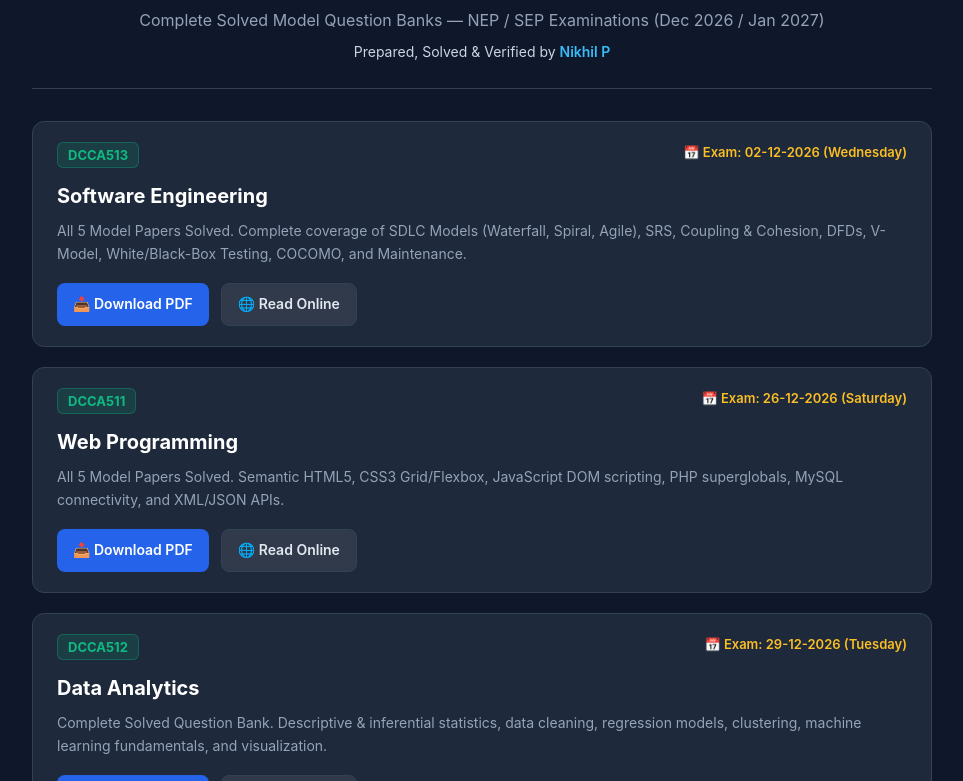
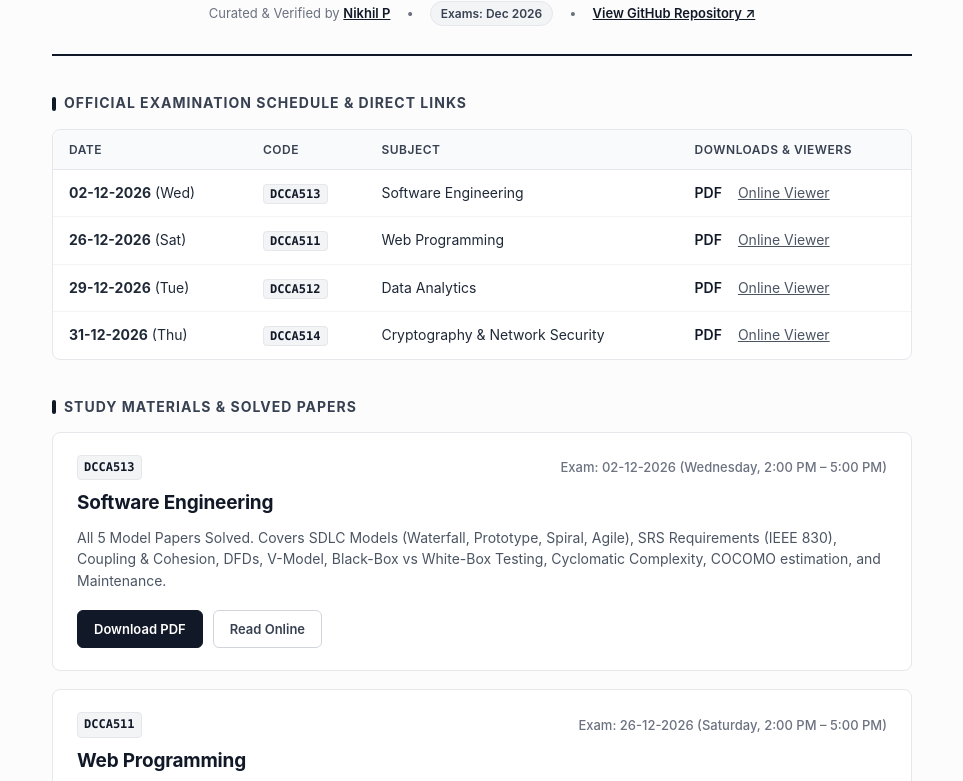
Before and after one commit to nikylogic/bcu-bca-5th-sem-notes, a plain HTML site: page index.html in a window 1280 px wide. Shown: the part 152-933 px from the top of the page, without its empty margins (158-1121 px from the left). Drawn offline with Linux system fonts and the light colour scheme.

Commit message:
Design update: Minimalist publication styling for web portal & add live portal links

```diff
--- a/index.html
+++ b/index.html
@@ -3,253 +3,420 @@
 <head>
   <meta charset="UTF-8">
   <meta name="viewport" content="width=device-width, initial-scale=1.0">
-  <title>BCU BCA 5th Sem — Solved Question Banks by Nikhil P</title>
-  <meta name="description" content="Complete Solved Model Question Banks for BCU (Bengaluru City University) BCA 5th Semester examinations. Software Engineering, Web Programming, Cryptography, and Data Analytics.">
+  <title>BCU BCA 5th Sem — Solved Question Banks | Nikhil P</title>
+  <meta name="description" content="Complete Solved Model Question Banks for Bengaluru City University (BCU) BCA 5th Semester examinations. Curated and verified by Nikhil P.">
   <style>
-    :root {
-      --primary: #2563eb;
-      --primary-hover: #1d4ed8;
-      --bg: #0f172a;
-      --card-bg: #1e293b;
-      --text: #f8fafc;
-      --text-muted: #94a3b8;
-      --border: #334155;
-      --accent: #10b981;
+    *, *::before, *::after {
+      box-sizing: border-box;
+      margin: 0;
+      padding: 0;
     }
-    *, *::before, *::after { box-sizing: border-box; margin: 0; padding: 0; }
+
+    html {
+      -webkit-font-smoothing: antialiased;
+      -moz-osx-font-smoothing: grayscale;
+    }
+
     body {
-      font-family: -apple-system, BlinkMacSystemFont, "Segoe UI", Roboto, Helvetica, Arial, sans-serif;
-      background-color: var(--bg);
-      color: var(--text);
+      font-family: -apple-system, BlinkMacSystemFont, "Segoe UI", Roboto, "Helvetica Neue", Arial, sans-serif;
       line-height: 1.6;
-      padding: 24px 16px;
+      color: #111827;
+      background-color: #fcfcfc;
+      padding: 40px 20px 80px 20px;
     }
-    .container {
-      max-width: 900px;
+
+    .wrapper {
+      max-width: 860px;
       margin: 0 auto;
     }
-    header {
+
+    /* Minimalist Publication Header */
+    .header {
       text-align: center;
-      padding: 40px 0 24px 0;
-      border-bottom: 1px solid var(--border);
-      margin-bottom: 32px;
+      padding-bottom: 28px;
+      margin-bottom: 36px;
+      border-bottom: 2px solid #111827;
     }
-    .badge {
-      display: inline-block;
-      padding: 4px 12px;
-      border-radius: 9999px;
+
+    .univ-tag {
       font-size: 13px;
       font-weight: 600;
-      background: rgba(37, 99, 235, 0.2);
-      color: #60a5fa;
-      margin-bottom: 12px;
-      border: 1px solid rgba(96, 165, 250, 0.3);
-    }
-    h1 {
-      font-size: 28px;
-      font-weight: 800;
-      margin-bottom: 8px;
-      background: linear-gradient(to right, #60a5fa, #a78bfa);
-      -webkit-background-clip: text;
-      -webkit-text-fill-color: transparent;
-    }
-    .subtitle {
-      font-size: 16px;
-      color: var(--text-muted);
+      text-transform: uppercase;
+      letter-spacing: 1.5px;
+      color: #4b5563;
       margin-bottom: 8px;
     }
-    .author-tag {
-      font-size: 14px;
-      color: #cbd5e1;
+
+    .main-title {
+      font-size: 26px;
+      font-weight: 800;
+      color: #111827;
+      letter-spacing: -0.5px;
+      margin-bottom: 6px;
     }
-    .author-tag a {
-      color: #38bdf8;
-      text-decoration: none;
+
+    .sub-title {
+      font-size: 15px;
+      font-weight: 500;
+      color: #4b5563;
+      margin-bottom: 12px;
+    }
+
+    .meta-line {
+      display: inline-flex;
+      align-items: center;
+      gap: 16px;
+      font-size: 13px;
+      color: #6b7280;
+      flex-wrap: wrap;
+      justify-content: center;
+    }
+
+    .meta-line a {
+      color: #111827;
+      text-decoration: underline;
       font-weight: 600;
     }
-    .author-tag a:hover { text-decoration: underline; }
+
+    .badge-pill {
+      background: #f3f4f6;
+      border: 1px solid #e5e7eb;
+      padding: 2px 10px;
+      border-radius: 9999px;
+      font-weight: 600;
+      color: #374151;
+      font-size: 12px;
+    }
+
+    /* Timetable Table */
+    .section-title {
+      font-size: 14px;
+      font-weight: 700;
+      text-transform: uppercase;
+      letter-spacing: 1px;
+      color: #374151;
+      margin: 32px 0 14px 0;
+      display: flex;
+      align-items: center;
+      gap: 8px;
+    }
+
+    .section-title::before {
+      content: "";
+      display: inline-block;
+      width: 4px;
+      height: 14px;
+      background: #111827;
+      border-radius: 2px;
+    }
+
+    .table-container {
+      overflow-x: auto;
+      margin-bottom: 36px;
+      border: 1px solid #e5e7eb;
+      border-radius: 8px;
+      background: #ffffff;
+    }
+
+    table {
+      width: 100%;
+      border-collapse: collapse;
+      font-size: 14px;
+      text-align: left;
+    }
+
+    th {
+      background: #f9fafb;
+      font-weight: 600;
+      color: #374151;
+      padding: 10px 16px;
+      border-bottom: 1px solid #e5e7eb;
+      font-size: 12px;
+      text-transform: uppercase;
+      letter-spacing: 0.5px;
+    }
+
+    td {
+      padding: 12px 16px;
+      border-bottom: 1px solid #f3f4f6;
+      color: #1f2937;
+    }
+
+    tr:last-child td {
+      border-bottom: none;
+    }
+
+    .code-badge {
+      font-family: ui-monospace, SFMono-Regular, Menlo, Monaco, Consolas, monospace;
+      font-weight: 700;
+      font-size: 12px;
+      background: #f3f4f6;
+      border: 1px solid #e5e7eb;
+      padding: 2px 6px;
+      border-radius: 4px;
+      color: #111827;
+    }
+
+    /* Subject Cards Grid */
     .grid {
       display: grid;
       grid-template-columns: 1fr;
-      gap: 20px;
-      margin-top: 24px;
+      gap: 18px;
+      margin-top: 14px;
     }
-    .card {
-      background: var(--card-bg);
-      border: 1px solid var(--border);
-      border-radius: 12px;
-      padding: 20px 24px;
-      display: flex;
-      flex-direction: column;
-      justify-content: space-between;
-      transition: transform 0.2s, border-color 0.2s;
+
+    .subject-card {
+      background: #ffffff;
+      border: 1px solid #e5e7eb;
+      border-radius: 8px;
+      padding: 22px 24px;
+      transition: border-color 0.15s, box-shadow 0.15s;
     }
-    .card:hover {
-      transform: translateY(-2px);
-      border-color: #475569;
+
+    .subject-card:hover {
+      border-color: #cbd5e1;
+      box-shadow: 0 4px 12px rgba(0, 0, 0, 0.03);
     }
-    .card-header {
+
+    .card-top {
       display: flex;
       justify-content: space-between;
-      align-items: flex-start;
-      margin-bottom: 12px;
+      align-items: center;
+      margin-bottom: 8px;
       flex-wrap: wrap;
       gap: 8px;
     }
-    .subject-code {
+
+    .card-date {
       font-size: 13px;
+      color: #6b7280;
+      font-weight: 500;
+    }
+
+    .card-title {
+      font-size: 19px;
       font-weight: 700;
-      background: rgba(16, 185, 129, 0.15);
-      color: var(--accent);
-      padding: 2px 10px;
-      border-radius: 6px;
-      border: 1px solid rgba(16, 185, 129, 0.3);
+      color: #111827;
+      margin-bottom: 8px;
+      letter-spacing: -0.2px;
     }
-    .exam-date {
-      font-size: 13px;
-      color: #fbbf24;
-      font-weight: 600;
-    }
-    .subject-title {
-      font-size: 20px;
-      font-weight: 700;
-      color: #ffffff;
-      margin-bottom: 8px;
-    }
-    .subject-desc {
+
+    .card-desc {
       font-size: 14px;
-      color: var(--text-muted);
+      color: #4b5563;
+      line-height: 1.55;
       margin-bottom: 18px;
     }
+
+    /* Minimalist Action Buttons */
     .btn-group {
       display: flex;
-      gap: 12px;
+      gap: 10px;
       flex-wrap: wrap;
     }
+
     .btn {
       display: inline-flex;
       align-items: center;
       gap: 6px;
-      padding: 9px 16px;
-      border-radius: 8px;
-      font-size: 14px;
+      padding: 8px 16px;
+      border-radius: 6px;
+      font-size: 13px;
       font-weight: 600;
       text-decoration: none;
-      transition: background 0.15s;
+      transition: all 0.15s;
     }
+
     .btn-primary {
-      background: var(--primary);
+      background: #111827;
       color: #ffffff;
+      border: 1px solid #111827;
     }
+
     .btn-primary:hover {
-      background: var(--primary-hover);
+      background: #1f2937;
+      border-color: #1f2937;
     }
-    .btn-secondary {
-      background: rgba(255, 255, 255, 0.08);
-      color: #e2e8f0;
-      border: 1px solid var(--border);
+
+    .btn-outline {
+      background: #ffffff;
+      color: #374151;
+      border: 1px solid #d1d5db;
     }
-    .btn-secondary:hover {
-      background: rgba(255, 255, 255, 0.15);
+
+    .btn-outline:hover {
+      background: #f9fafb;
+      color: #111827;
+      border-color: #9ca3af;
     }
+
+    /* Footer */
     footer {
       text-align: center;
-      padding: 40px 0 20px 0;
+      margin-top: 60px;
+      padding-top: 24px;
+      border-top: 1px solid #e5e7eb;
       font-size: 13px;
-      color: var(--text-muted);
-      border-top: 1px solid var(--border);
-      margin-top: 48px;
+      color: #6b7280;
     }
-    footer a { color: #38bdf8; text-decoration: none; }
+
+    footer a {
+      color: #111827;
+      text-decoration: none;
+      font-weight: 600;
+    }
+
+    footer a:hover {
+      text-decoration: underline;
+    }
   </style>
 </head>
 <body>
-  <div class="container">
-    <header>
-      <div class="badge">BCU BCA 5th Sem Exam Master Portal</div>
-      <h1>Bengaluru City University (BCU)</h1>
-      <div class="subtitle">Complete Solved Model Question Banks — NEP / SEP Examinations (Dec 2026 / Jan 2027)</div>
-      <div class="author-tag">Prepared, Solved & Verified by <a href="https://github.com/nikylogic" target="_blank">Nikhil P</a></div>
+  <div class="wrapper">
+
+    <!-- Minimal Header -->
+    <header class="header">
+      <div class="univ-tag">Dr. Manmohan Singh Bengaluru City University</div>
+      <h1 class="main-title">BCA 5th Semester — Solved Question Banks</h1>
+      <p class="sub-title">Complete 5 Model Question Papers Solved (Sections A, B & C) — NEP / SEP Scheme</p>
+      <div class="meta-line">
+        <span>Curated & Verified by <a href="https://github.com/nikylogic" target="_blank">Nikhil P</a></span>
+        <span>•</span>
+        <span class="badge-pill">Exams: Dec 2026</span>
+        <span>•</span>
+        <a href="https://github.com/nikylogic/bcu-bca-5th-sem-notes" target="_blank">View GitHub Repository ↗</a>
+      </div>
     </header>
 
+    <!-- Overview Table -->
+    <div class="section-title">Official Examination Schedule & Direct Links</div>
+    <div class="table-container">
+      <table>
+        <thead>
+          <tr>
+            <th>Date</th>
+            <th>Code</th>
+            <th>Subject</th>
+            <th>Downloads & Viewers</th>
+          </tr>
+        </thead>
+        <tbody>
+          <tr>
+            <td><strong>02-12-2026</strong> (Wed)</td>
+            <td><span class="code-badge">DCCA513</span></td>
+            <td>Software Engineering</td>
+            <td>
+              <a href="pdfs/DCCA513_Software_Engineering_Solved_Question_Bank_BCU_BCA_5th_Sem.pdf" download style="color:#111827; font-weight:600; text-decoration:none; margin-right:12px;">PDF</a>
+              <a href="web-viewers/DCCA513_Software_Engineering.html" target="_blank" style="color:#4b5563; text-decoration:underline;">Online Viewer</a>
+            </td>
+          </tr>
+          <tr>
+            <td><strong>26-12-2026</strong> (Sat)</td>
+            <td><span class="code-badge">DCCA511</span></td>
+            <td>Web Programming</td>
+            <td>
+              <a href="pdfs/DCCA511_Web_Programming_Solved_Question_Bank_BCU_BCA_5th_Sem.pdf" download style="color:#111827; font-weight:600; text-decoration:none; margin-right:12px;">PDF</a>
+              <a href="web-viewers/DCCA511_Web_Programming.html" target="_blank" style="color:#4b5563; text-decoration:underline;">Online Viewer</a>
+            </td>
+          </tr>
+          <tr>
+            <td><strong>29-12-2026</strong> (Tue)</td>
+            <td><span class="code-badge">DCCA512</span></td>
+            <td>Data Analytics</td>
+            <td>
+              <a href="pdfs/DCCA512_Data_Analytics_Solved_Question_Bank_BCU_BCA_5th_Sem.pdf" download style="color:#111827; font-weight:600; text-decoration:none; margin-right:12px;">PDF</a>
+              <a href="web-viewers/DCCA512_Data_Analytics.html" target="_blank" style="color:#4b5563; text-decoration:underline;">Online Viewer</a>
+            </td>
+          </tr>
+          <tr>
+            <td><strong>31-12-2026</strong> (Thu)</td>
+            <td><span class="code-badge">DCCA514</span></td>
+            <td>Cryptography & Network Security</td>
+            <td>
+              <a href="pdfs/DCCA514_Cryptography_Network_Security_Solved_Question_Bank_BCU_BCA_5th_Sem.pdf" download style="color:#111827; font-weight:600; text-decoration:none; margin-right:12px;">PDF</a>
+              <a href="web-viewers/DCCA514_Cryptography_Network_Security.html" target="_blank" style="color:#4b5563; text-decoration:underline;">Online Viewer</a>
+            </td>
+          </tr>
+        </tbody>
+      </table>
+    </div>
+
+    <!-- Subject Detail Cards -->
+    <div class="section-title">Study Materials & Solved Papers</div>
     <div class="grid">
+
       <!-- 1. Software Engineering -->
-      <div class="card">
-        <div>
-          <div class="card-header">
-            <span class="subject-code">DCCA513</span>
-            <span class="exam-date">📅 Exam: 02-12-2026 (Wednesday)</span>
-          </div>
-          <div class="subject-title">Software Engineering</div>
-          <div class="subject-desc">
-            All 5 Model Papers Solved. Complete coverage of SDLC Models (Waterfall, Spiral, Agile), SRS, Coupling & Cohesion, DFDs, V-Model, White/Black-Box Testing, COCOMO, and Maintenance.
-          </div>
+      <div class="subject-card">
+        <div class="card-top">
+          <span class="code-badge">DCCA513</span>
+          <span class="card-date">Exam: 02-12-2026 (Wednesday, 2:00 PM – 5:00 PM)</span>
+        </div>
+        <div class="card-title">Software Engineering</div>
+        <div class="card-desc">
+          All 5 Model Papers Solved. Covers SDLC Models (Waterfall, Prototype, Spiral, Agile), SRS Requirements (IEEE 830), Coupling & Cohesion, DFDs, V-Model, Black-Box vs White-Box Testing, Cyclomatic Complexity, COCOMO estimation, and Maintenance.
         </div>
         <div class="btn-group">
-          <a class="btn btn-primary" href="pdfs/DCCA513_Software_Engineering_Solved_Question_Bank_BCU_BCA_5th_Sem.pdf" download>📥 Download PDF</a>
-          <a class="btn btn-secondary" href="web-viewers/DCCA513_Software_Engineering.html" target="_blank">🌐 Read Online</a>
+          <a class="btn btn-primary" href="pdfs/DCCA513_Software_Engineering_Solved_Question_Bank_BCU_BCA_5th_Sem.pdf" download>Download PDF</a>
+          <a class="btn btn-outline" href="web-viewers/DCCA513_Software_Engineering.html" target="_blank">Read Online</a>
         </div>
       </div>
 
       <!-- 2. Web Programming -->
-      <div class="card">
-        <div>
-          <div class="card-header">
-            <span class="subject-code">DCCA511</span>
-            <span class="exam-date">📅 Exam: 26-12-2026 (Saturday)</span>
-          </div>
-          <div class="subject-title">Web Programming</div>
-          <div class="subject-desc">
-            All 5 Model Papers Solved. Semantic HTML5, CSS3 Grid/Flexbox, JavaScript DOM scripting, PHP superglobals, MySQL connectivity, and XML/JSON APIs.
-          </div>
+      <div class="subject-card">
+        <div class="card-top">
+          <span class="code-badge">DCCA511</span>
+          <span class="card-date">Exam: 26-12-2026 (Saturday, 2:00 PM – 5:00 PM)</span>
+        </div>
+        <div class="card-title">Web Programming</div>
+        <div class="card-desc">
+          All 5 Model Papers Solved. Complete coverage of HTML5 semantic structure, CSS3 Flexbox/Grid, JavaScript DOM manipulation and event models, PHP superglobals, MySQL connectivity, and XML/JSON data interchange.
         </div>
         <div class="btn-group">
-          <a class="btn btn-primary" href="pdfs/DCCA511_Web_Programming_Solved_Question_Bank_BCU_BCA_5th_Sem.pdf" download>📥 Download PDF</a>
-          <a class="btn btn-secondary" href="web-viewers/DCCA511_Web_Programming.html" target="_blank">🌐 Read Online</a>
+          <a class="btn btn-primary" href="pdfs/DCCA511_Web_Programming_Solved_Question_Bank_BCU_BCA_5th_Sem.pdf" download>Download PDF</a>
+          <a class="btn btn-outline" href="web-viewers/DCCA511_Web_Programming.html" target="_blank">Read Online</a>
         </div>
       </div>
 
       <!-- 3. Data Analytics -->
-      <div class="card">
-        <div>
-          <div class="card-header">
-            <span class="subject-code">DCCA512</span>
-            <span class="exam-date">📅 Exam: 29-12-2026 (Tuesday)</span>
-          </div>
-          <div class="subject-title">Data Analytics</div>
-          <div class="subject-desc">
-            Complete Solved Question Bank. Descriptive & inferential statistics, data cleaning, regression models, clustering, machine learning fundamentals, and visualization.
-          </div>
+      <div class="subject-card">
+        <div class="card-top">
+          <span class="code-badge">DCCA512</span>
+          <span class="card-date">Exam: 29-12-2026 (Tuesday, 2:00 PM – 5:00 PM)</span>
+        </div>
+        <div class="card-title">Data Analytics</div>
+        <div class="card-desc">
+          Complete Solved Question Bank. Descriptive & inferential statistics, data cleaning pipelines, regression models, clustering algorithms, machine learning classification, and data visualization.
         </div>
         <div class="btn-group">
-          <a class="btn btn-primary" href="pdfs/DCCA512_Data_Analytics_Solved_Question_Bank_BCU_BCA_5th_Sem.pdf" download>📥 Download PDF</a>
-          <a class="btn btn-secondary" href="web-viewers/DCCA512_Data_Analytics.html" target="_blank">🌐 Read Online</a>
+          <a class="btn btn-primary" href="pdfs/DCCA512_Data_Analytics_Solved_Question_Bank_BCU_BCA_5th_Sem.pdf" download>Download PDF</a>
+          <a class="btn btn-outline" href="web-viewers/DCCA512_Data_Analytics.html" target="_blank">Read Online</a>
         </div>
       </div>
 
       <!-- 4. Cryptography and Network Security -->
-      <div class="card">
-        <div>
-          <div class="card-header">
-            <span class="subject-code">DCCA514</span>
-            <span class="exam-date">📅 Exam: 31-12-2026 (Thursday)</span>
-          </div>
-          <div class="subject-title">Cryptography and Network Security</div>
-          <div class="subject-desc">
-            All 5 Model Papers Solved. Classical ciphers, DES/AES algorithms, RSA & Diffie-Hellman numericals, SHA-512, Kerberos, SSL/TLS, and IPsec architecture.
-          </div>
+      <div class="subject-card">
+        <div class="card-top">
+          <span class="code-badge">DCCA514</span>
+          <span class="card-date">Exam: 31-12-2026 (Thursday, 2:00 PM – 5:00 PM)</span>
+        </div>
+        <div class="card-title">Cryptography and Network Security</div>
+        <div class="card-desc">
+          All 5 Model Papers Solved. Classical ciphers, DES round structure, AES state transformations, RSA & Diffie-Hellman step-by-step numerical calculations, SHA-512, Kerberos, SSL/TLS, and IPsec architecture.
         </div>
         <div class="btn-group">
-          <a class="btn btn-primary" href="pdfs/DCCA514_Cryptography_Network_Security_Solved_Question_Bank_BCU_BCA_5th_Sem.pdf" download>📥 Download PDF</a>
-          <a class="btn btn-secondary" href="web-viewers/DCCA514_Cryptography_Network_Security.html" target="_blank">🌐 Read Online</a>
+          <a class="btn btn-primary" href="pdfs/DCCA514_Cryptography_Network_Security_Solved_Question_Bank_BCU_BCA_5th_Sem.pdf" download>Download PDF</a>
+          <a class="btn btn-outline" href="web-viewers/DCCA514_Cryptography_Network_Security.html" target="_blank">Read Online</a>
         </div>
       </div>
+
     </div>
 
+    <!-- Minimal Footer -->
     <footer>
-      <p>Prepared with ❤️ by <a href="https://github.com/nikylogic" target="_blank">Nikhil P</a> for BCU BCA students.</p>
-      <p style="margin-top: 6px; font-size: 12px; color: #64748b;">Not an official university publication. Created for open academic revision and peer study.</p>
+      <p>Prepared & compiled for academic revision by <a href="https://github.com/nikylogic" target="_blank">Nikhil P</a>.</p>
+      <p style="margin-top: 4px; font-size: 12px; color: #9ca3af;">Based on the official curriculum of Dr. Manmohan Singh Bengaluru City University (NEP/SEP).</p>
     </footer>
+
   </div>
 </body>
 </html>
```
Also changed, not shown: 1 other file.
